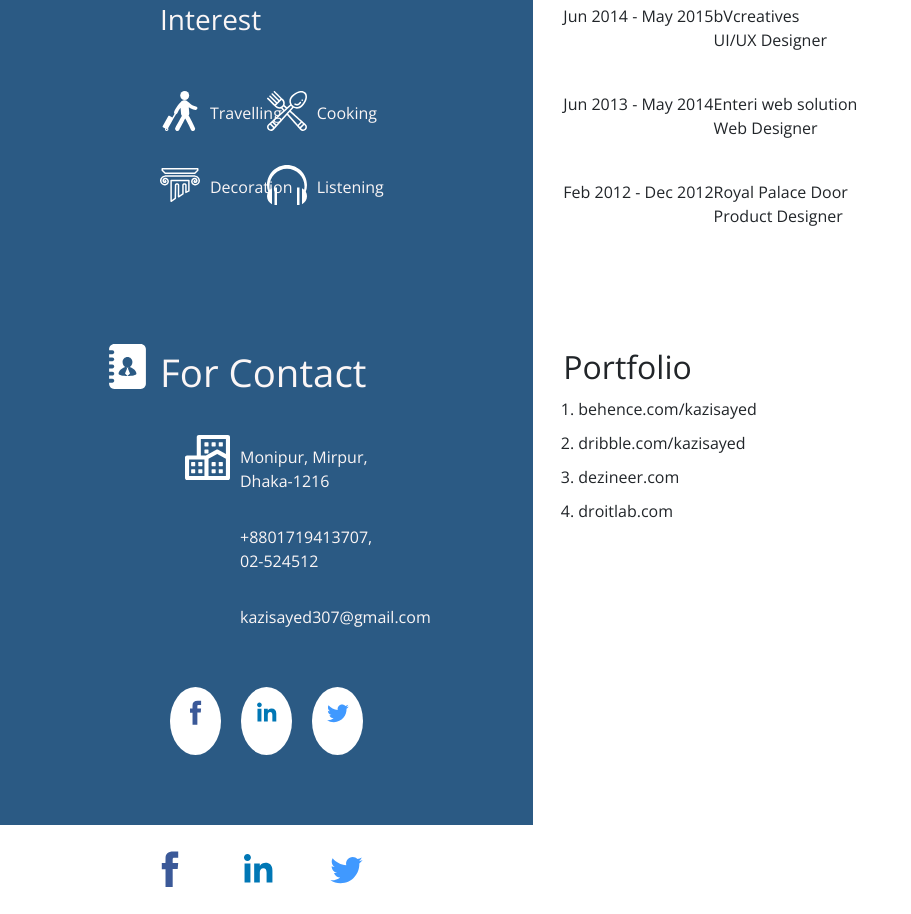
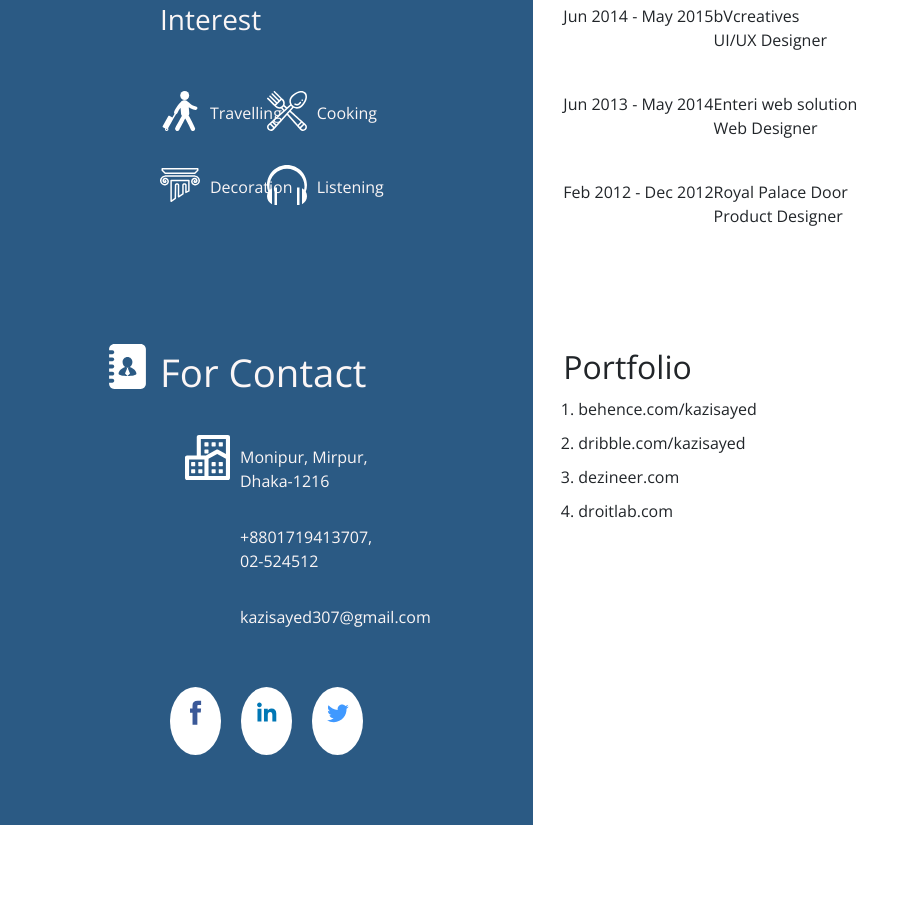
Before and after one commit to OceanJS-JOB/Resume-template, a plain HTML site: page index.html in a window 1280 px wide. Shown: the part 1207-2121 px from the top of the page, without its empty margins (0-911 px from the left). After the commit the page ends 2032 px from the top, so only its background shows below. Drawn offline with nearby package versions, Linux system fonts and the light colour scheme.

Commit message:
deleted duplicating icons block

```diff
--- a/index.html
+++ b/index.html
@@ -200,19 +200,19 @@
                         <table class="experience__table">
                             <tr>
                                 <td>Nov 2015 - present </td>
-										<td>DroidLab<br/>UI Designer</td>
+                                <td>DroidLab<br />UI Designer</td>
                             </tr>
                             <tr>
                                 <td>Jun 2014 - May 2015</td>
-										<td>bVcreatives<br/>UI/UX Designer</td>
+                                <td>bVcreatives<br />UI/UX Designer</td>
                             </tr>
                             <tr>
                                 <td>Jun 2013 - May 2014</td>
-										<td>Enteri web solution<br/>Web Designer</td>
+                                <td>Enteri web solution<br />Web Designer</td>
                             </tr>
                             <tr>
                                 <td>Feb 2012 - Dec 2012</td>
-										<td>Royal Palace Door<br/>Product Designer</td>
+                                <td>Royal Palace Door<br />Product Designer</td>
                             </tr>
                         </table>
                     </div>
@@ -230,28 +230,6 @@
             </div>
         </div>
     </div>
-<!--Animate social icon-->
-		<div class="row">
-<div class="col-5 social_link person__info">
-				<!--Facebook-->
-				<a href="facebook.com" class="social facebook" title="Facebook" target="blank"><svg viewBox="0 0 512 512">
-						<path d="M211.9 197.4h-36.7v59.9h36.7V433.1h70.5V256.5h49.2l5.2-59.1h-54.4c0 0 0-22.1 0-33.7 0-13.9 2.8-19.5 16.3-19.5 10.9 0 38.2 0 38.2 0V82.9c0 0-40.2 0-48.8 0 -52.5 0-76.1 23.1-76.1 67.3C211.9 188.8 211.9 197.4 211.9 197.4z" /></svg>
-					<!--[if lt IE 9]><em>Facebook</em><![endif]--></a>
-				<!--Linkedin-->
-				<a href="linkedin.com" class="social linkedin" title="LinkedIn" target="blank">
-					<svg viewBox="0 0 512 512">
-						<path d="M186.4 142.4c0 19-15.3 34.5-34.2 34.5 -18.9 0-34.2-15.4-34.2-34.5 0-19 15.3-34.5 34.2-34.5C171.1 107.9 186.4 123.4 186.4 142.4zM181.4 201.3h-57.8V388.1h57.8V201.3zM273.8 201.3h-55.4V388.1h55.4c0 0 0-69.3 0-98 0-26.3 12.1-41.9 35.2-41.9 21.3 0 31.5 15 31.5 41.9 0 26.9 0 98 0 98h57.5c0 0 0-68.2 0-118.3 0-50-28.3-74.2-68-74.2 -39.6 0-56.3 30.9-56.3 30.9v-25.2H273.8z" />
-					</svg>
-					<!--[if lt IE 9]><em>LinkedIn</em><![endif]-->
-				</a>
-				<!--Twitter-->
-				<a href="twitter.com" class="social twitter" title="Twitter" target="blank"><svg viewBox="0 0 512 512">
-						<path d="M419.6 168.6c-11.7 5.2-24.2 8.7-37.4 10.2 13.4-8.1 23.8-20.8 28.6-36 -12.6 7.5-26.5 12.9-41.3 15.8 -11.9-12.6-28.8-20.6-47.5-20.6 -42 0-72.9 39.2-63.4 79.9 -54.1-2.7-102.1-28.6-134.2-68 -17 29.2-8.8 67.5 20.1 86.9 -10.7-0.3-20.7-3.3-29.5-8.1 -0.7 30.2 20.9 58.4 52.2 64.6 -9.2 2.5-19.2 3.1-29.4 1.1 8.3 25.9 32.3 44.7 60.8 45.2 -27.4 21.4-61.8 31-96.4 27 28.8 18.5 63 29.2 99.8 29.2 120.8 0 189.1-102.1 185-193.6C399.9 193.1 410.9 181.7 419.6 168.6z" /></svg>
-					<!--[if lt IE 9]><em>Twitter</em><![endif]--></a>
-			</div>
-		</div>
-		<!--Animate social icon-->
-		<div class="col-7"></div>
     </div>
 
     </div>
```
Lines whose indentation alone changed are shown as unchanged.
